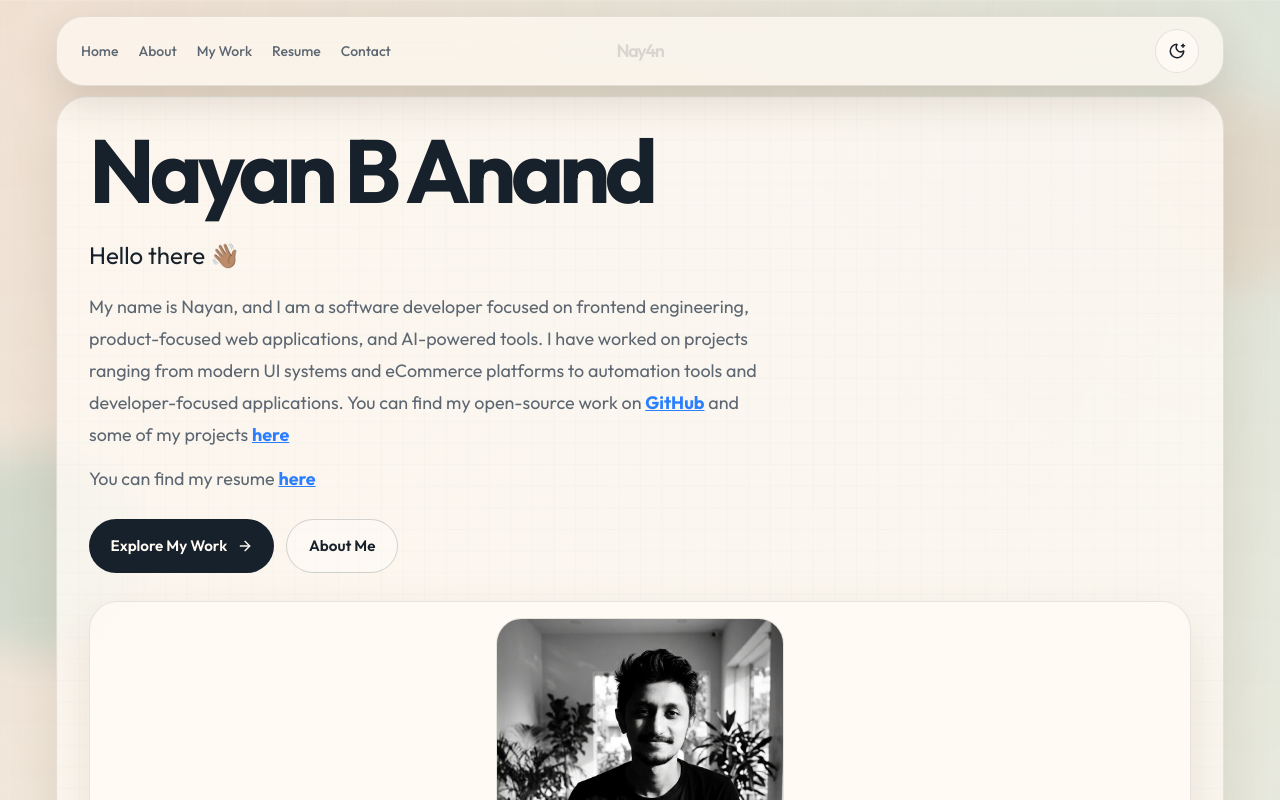
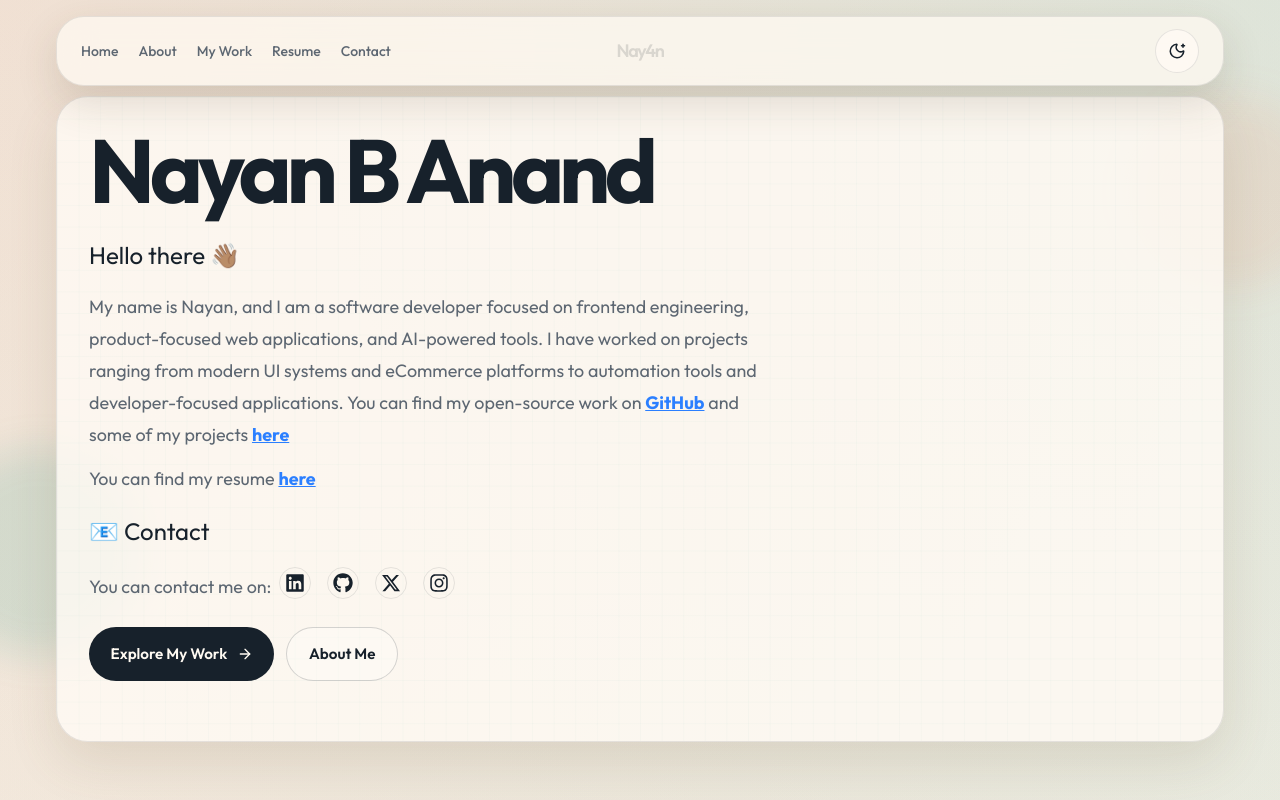
Before and after one commit to nayananandofficial/portfolio-new, a Next.js app: page / in a window 1280 px wide. Shown: the top 800 px of the page. Built offline with nearby package versions, Linux system fonts and the light colour scheme; a web font is replaced by a local one.

Commit message:
feat: add social media links and contact section to Hero component

```diff
--- a/src/components/sections/Hero.tsx
+++ b/src/components/sections/Hero.tsx
@@ -4,6 +4,18 @@ import { useEffect, useRef } from "react";
 import Image from "next/image";
 import Link from "next/link";
 import { ArrowRight } from "lucide-react";
+import { FaGithub, FaInstagram, FaLinkedin } from "react-icons/fa";
+import { FaXTwitter } from "react-icons/fa6";
+import { SOCIAL_LINKS } from "@/lib/constants";
+
+const socialLinks = [
+  { label: "LinkedIn", href: SOCIAL_LINKS.linkedin, Icon: FaLinkedin },
+  { label: "GitHub", href: SOCIAL_LINKS.github, Icon: FaGithub },
+  { label: "X", href: SOCIAL_LINKS.x, Icon: FaXTwitter },
+  { label: "Instagram", href: SOCIAL_LINKS.instagram, Icon: FaInstagram },
+];
+
+export const CONTACT_EMAIL = "anandanayanofficial@gmail.com";
 
 const techStack = [
   "React",
@@ -109,12 +121,31 @@ export default function Hero() {
                 </p>
 
                 <p className="max-w-2xl text-[1.02rem] leading-8 text-[color:var(--muted)] md:text-[1.12rem]">
-                  You can find my resume{" "} <Link
+                  You can find my resume{" "}
+                  <Link
                     href="/#projects"
                     className="underline font-bold text-blue-500"
                   >
                     here
                   </Link>
+                </p>
+
+                <h2 className="text-2xl py-2">📧 Contact</h2>
+
+                <p className="max-w-2xl text-[1.02rem] leading-8 text-[color:var(--muted)] md:text-[1.12rem]">
+                  You can contact me on:
+                  {socialLinks.map(({ label, href, Icon }) => (
+                    <a
+                      key={label}
+                      href={href}
+                      target="_blank"
+                      rel="noopener noreferrer"
+                      aria-label={label}
+                      className="mx-2 inline-flex h-8 w-8 items-center justify-center rounded-full border border-[color:var(--line)] text-[color:var(--foreground)] hover:border-[color:var(--accent)] hover:text-[color:var(--accent-strong)]"
+                    >
+                      <Icon size={20} />
+                    </a>
+                  ))}
                 </p>
               </div>
             </div>
@@ -131,7 +162,7 @@ export default function Hero() {
           </div>
 
           <div className="space-y-4">
-            <div className="surface-card rounded-[1.8rem] p-4">
+            {/* <div className="surface-card rounded-[1.8rem] p-4">
               <div className="relative mx-auto aspect-[4/4.8] w-full max-w-[18rem] overflow-hidden rounded-[1.6rem] border border-[color:var(--line)] bg-[color:var(--background-strong)]">
                 <Image
                   src="/profile(2).png"
@@ -141,9 +172,9 @@ export default function Hero() {
                   className="object-cover"
                 />
               </div>
-            </div>
+            </div> */}
 
-            <div className="surface-card rounded-[1.8rem] p-5">
+            {/* <div className="surface-card rounded-[1.8rem] p-5">
               <div className="space-y-3">
                 <p className="section-label">Technical Stack</p>
                 <div className="flex flex-wrap gap-2.5">
@@ -154,7 +185,7 @@ export default function Hero() {
                   ))}
                 </div>
               </div>
-            </div>
+            </div> */}
           </div>
         </div>
       </div>
```
Also changed, not shown: 1 other file (tests, documents, lock files or other folders).
